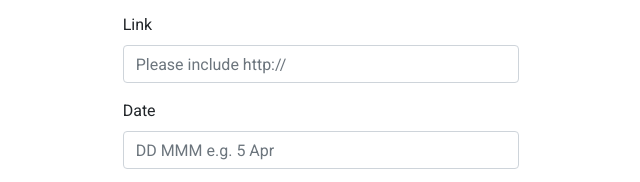
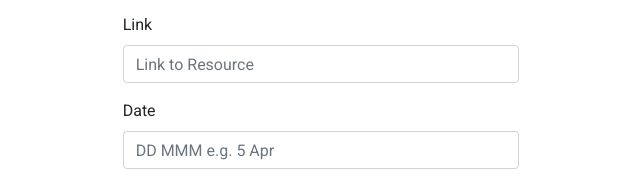
Before and after one commit to kyuyjay/AidHub, a website: page static/contribute.html in a window 1280 px wide. Shown: the part 509-691 px from the top of the page, 319-959 px from the left. Drawn offline with Linux system fonts and the light colour scheme.

Commit message:
Remove need for http in link

```diff
--- a/static/contribute.html
+++ b/static/contribute.html
@@ -71,7 +71,7 @@
                     </div>
                     <div class="form-group">
                         <label for"link">Link</label>
-                        <input type="text" id="link" name="link" class="form-control" placeholder="Please include http://">
+                        <input type="text" id="link" name="link" class="form-control" placeholder="Link to Resource">
                     </div>
                     <div class="form-group">
                         <label for"date">Date</label>
```
